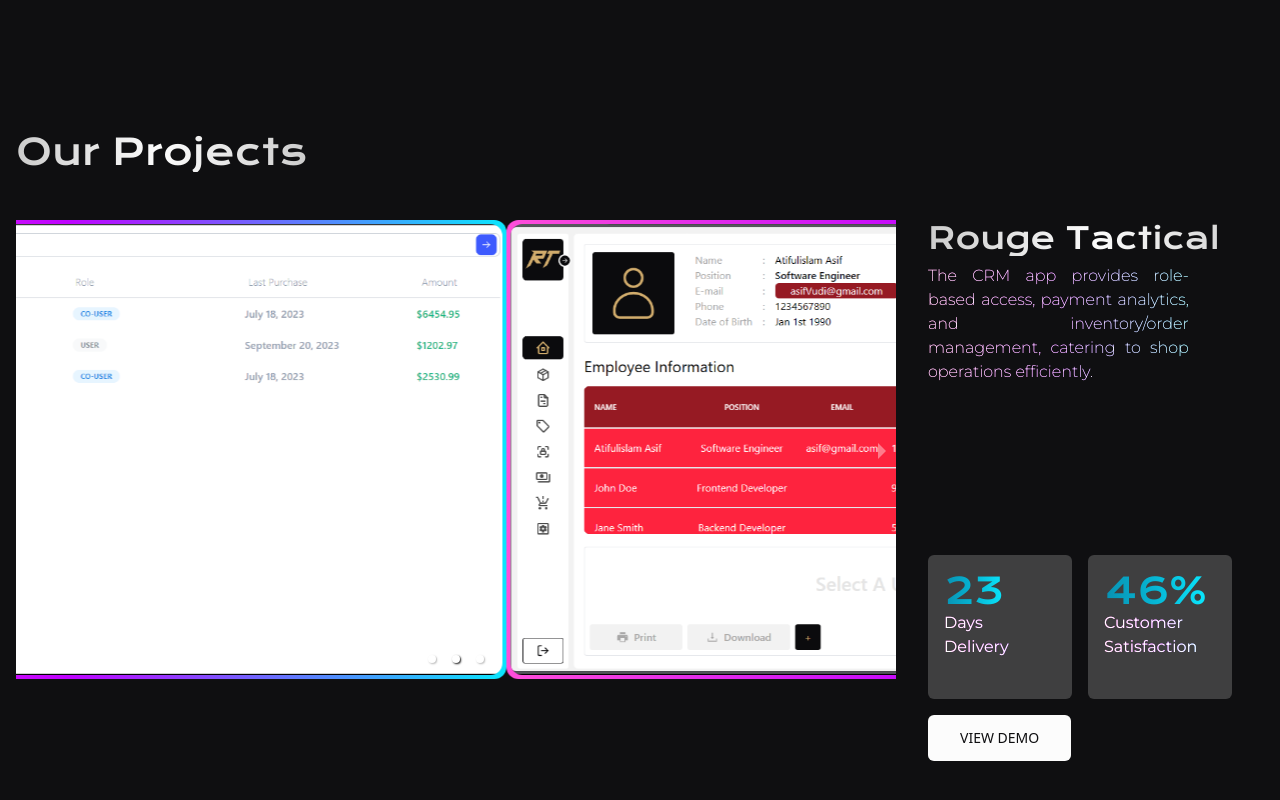
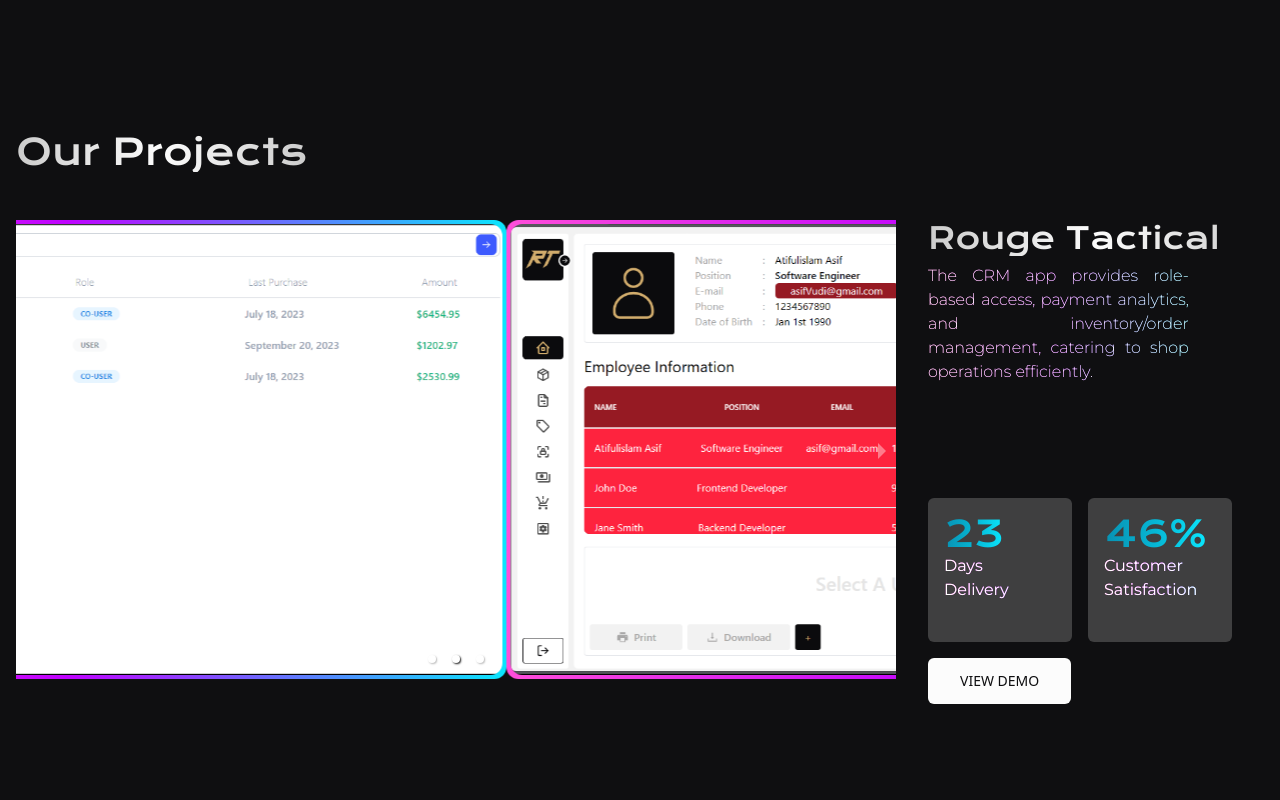
Before and after one commit to asif-bhuti/perceptron-client, a React (Create React App) app: page / in a window 1280 px wide. Shown: the part 1530-2330 px from the top of the page. Built offline with nearby package versions, Linux system fonts and the light colour scheme.

Commit message:
Update CustomCarousel component with new SlideIn and Text styles

```diff
--- a/src/components/Carousel/CustomCarousel.jsx
+++ b/src/components/Carousel/CustomCarousel.jsx
@@ -46,8 +46,8 @@
       </>
 
       <>
-        <SlideIn className={"flex flex-col justify-between h-[60%] sm:h-[80%]"}>
-          <section>
+        <SlideIn className={"flex flex-col h-[60%] sm:h-[80%]"}>
+          <section className="h-[80%] sm:h-[50%] 3xl:h-[40%]">
             <Text
               variant="heading"
               className={"sm:text-3xl text-2xl 2xl:text-4xl mb-2"}
```
